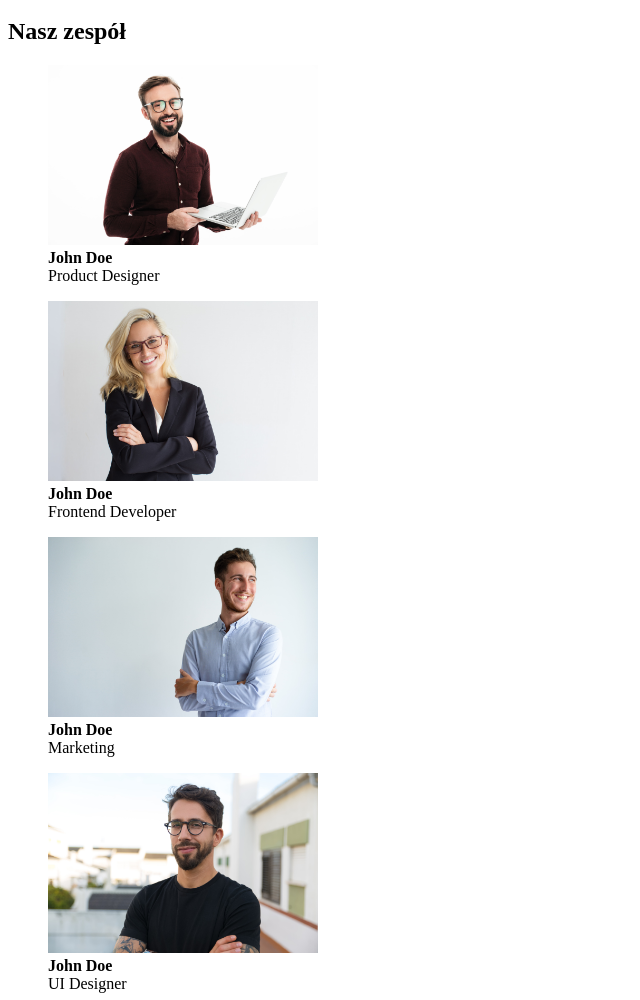
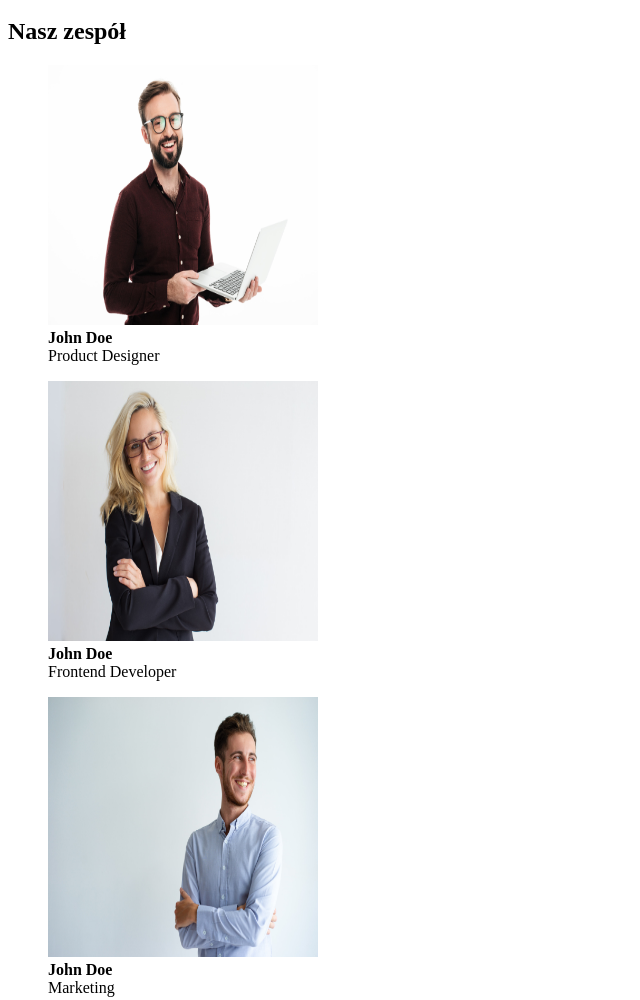
Before and after one commit to DawidKryska/goit-markup-hw-01, a plain HTML site: page index.html in a window 1280 px wide. Shown: the part 1508-2508 px from the top of the page, without its empty margins (0-640 px from the left). Drawn offline with Linux system fonts and the light colour scheme.

Commit message:
Images height size added

```diff
--- a/index.html
+++ b/index.html
@@ -109,6 +109,7 @@
                             src="./images/team-card1.jpg"
                             alt="product designer picture"
                             width="270"
+                            height="260"
                         />
                     </a>
                     <figcaption>
@@ -122,6 +123,7 @@
                             src="./images/team-card2.jpg"
                             alt="frontend developer picture"
                             width="270"
+                            height="260"
                         />
                     </a>
                     <figcaption>
@@ -135,6 +137,7 @@
                             src="./images/team-card3.jpg"
                             alt="marketing specialist picture"
                             width="270"
+                            height="260"
                         />
                     </a>
                     <figcaption><b>John Doe</b><br />Marketing</figcaption>
@@ -146,6 +149,7 @@
                             src="./images/team-card4.jpg"
                             alt="UI designer picture"
                             width="270"
+                            height="260"
                         />
                     </a>
                     <figcaption><b>John Doe</b><br />UI Designer</figcaption>
```
